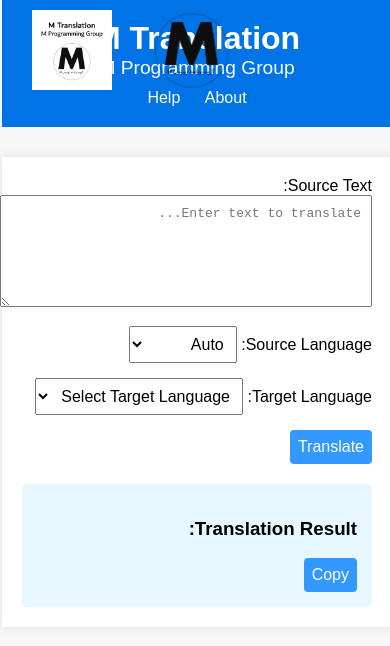
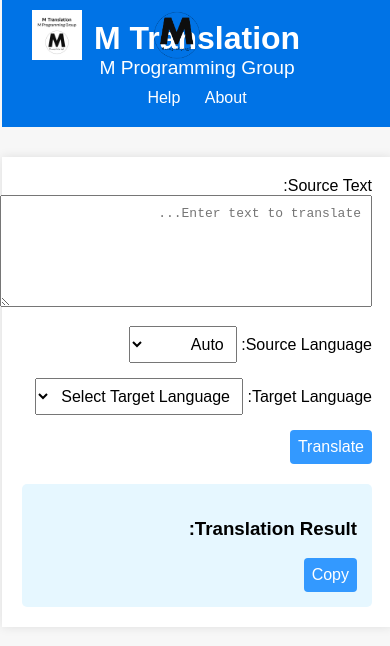
Before and after one commit to ehsan-hashemi/M-Translation, a plain HTML site: page index.html in a window 390 px wide. Drawn offline with Linux system fonts and the light colour scheme.

Commit message:
Update styles.css

```diff
--- a/styles.css
+++ b/styles.css
@@ -129,15 +129,15 @@ body {
 /* تنظیمات برای موبایل (رزولوشن‌های کوچک‌تر) */
 @media (max-width: 768px) {
   .img1 {
-    width: 80px; /* کوچک‌تر کردن اندازه برای صفحه‌نمایش کوچک */
-    height: 80px;
+    width: 50px; /* کوچک‌تر کردن اندازه برای صفحه‌نمایش کوچک */
+    height: 50px;
     left: 30px; /* تغییر موقعیت برای تناسب بیشتر */
     top: 10px;
   }
 
   .img2 {
-    width: 80px; /* کوچک‌تر کردن اندازه برای موبایل */
-    height: 80px;
+    width: 50px; /* کوچک‌تر کردن اندازه برای موبایل */
+    height: 50px;
     left: 150px; /* تنظیم موقعیت برای سازگاری بیشتر */
     top: 10px;
   }
```
